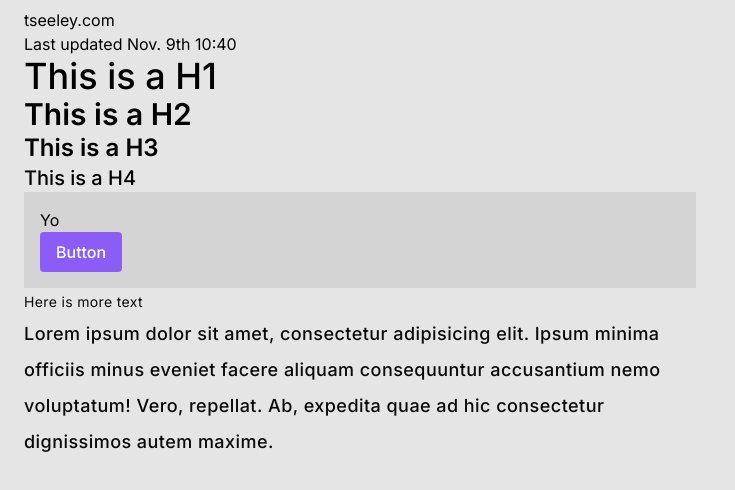
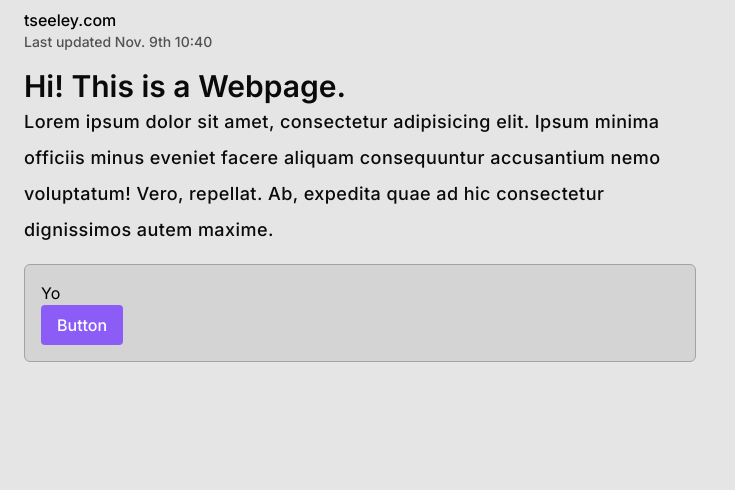
Before and after one commit to iamseeley/tseeley, a Next.js app: page / in a window 1280 px wide. Shown: the top 490 px of the page, without its empty margins (0-735 px from the left). Built offline with nearby package versions, Linux system fonts and the light colour scheme.

Commit message:
working on components

```diff
--- a/app/components/Header/Header.tsx
+++ b/app/components/Header/Header.tsx
@@ -1,12 +1,12 @@
-
+import Text from "../Typography/TypographyText"
 
 
 export default function Header() {
     return (
-        <header>
+        <header className="mb-4">
             <div>
-                <h3>tseeley.com</h3>
-                <h4>Last updated Nov. 9th 10:40</h4>
+                <Text weight={'bold'} size={3}>tseeley.com</Text>
+                <Text weight={'bold'} color={'tertiary'} size={4} >Last updated Nov. 9th 10:40</Text>
             </div>
         </header>
     )
--- a/app/components/Typography/TypographyHeading.tsx
+++ b/app/components/Typography/TypographyHeading.tsx
@@ -1,7 +1,7 @@
 import { cva, VariantProps } from 'class-variance-authority';
 
 const HeadingStyles = cva(
-  'font-medium', // common styles for all headings
+  'font-medium text-type-primary', // common styles for all headings
   {
     variants: {
       size: {
--- a/app/components/Typography/TypographyText.tsx
+++ b/app/components/Typography/TypographyText.tsx
@@ -14,6 +14,7 @@ const TextStyles = cva( 'font-medium',
         color: {
           primary: 'text-type-primary', // Ensure these classes exist in your Tailwind configuration
           secondary: 'text-type-secondary',
+          tertiary: 'text-type-tertiary',
         },
         spaced: {
           true: 'tracking-wide leading-loose',
--- a/app/page.tsx
+++ b/app/page.tsx
@@ -6,19 +6,18 @@ import Text from './components/Typography/TypographyText'
 export default function Home() {
   return (
     <section className="">
-      <H1>This is a H1</H1>
-      <H2>This is a H2</H2>
-      <H3>This is a H3</H3>
-      <H4>This is a H4</H4>
-      <div className='p-4 bg-foreground '>
+
+      <H2>Hi! This is a Webpage.</H2>
+      <div className=''>
+      <Text size={2} spaced color='primary'>Lorem ipsum dolor sit amet, consectetur adipisicing elit. Ipsum minima officiis minus eveniet facere aliquam consequuntur accusantium nemo voluptatum! Vero, repellat. Ab, expedita quae ad hic consectetur dignissimos autem maxime.</Text>
+      </div>
+      <div className='my-4 p-4 bg-foreground rounded-md border border-neutral-400'>
       <h1 className=''>Yo</h1>
 
       <Button>Button</Button>
       </div>
-      {/* <STRONG>BIG</STRONG> */}
-      {/* <Text size={2} color="primary" weight="normal" spaced>Bold Primary Text</Text> */}
-      <Text size={4} color='primary' weight='normal' spaced>Here is more text</Text>
-      <Text size={2} spaced color='primary'>Lorem ipsum dolor sit amet, consectetur adipisicing elit. Ipsum minima officiis minus eveniet facere aliquam consequuntur accusantium nemo voluptatum! Vero, repellat. Ab, expedita quae ad hic consectetur dignissimos autem maxime.</Text>
+
+
     </section>
   )
 }
--- a/tailwind.config.ts
+++ b/tailwind.config.ts
@@ -11,7 +11,8 @@ const config: Config = {
         'background': 'var(--background)',
         'foreground': 'var(--foreground)',
         'type-primary': 'var(--typeface-primary)',
-        'type-secondary': 'var(--typeface-secondary)'
+        'type-secondary': 'var(--typeface-secondary)',
+        'type-tertiary': 'var(--typeface-tertiary)',
       },
   }
 },
```
Also changed, not shown: app/components/Table/Table.tsx (added).
